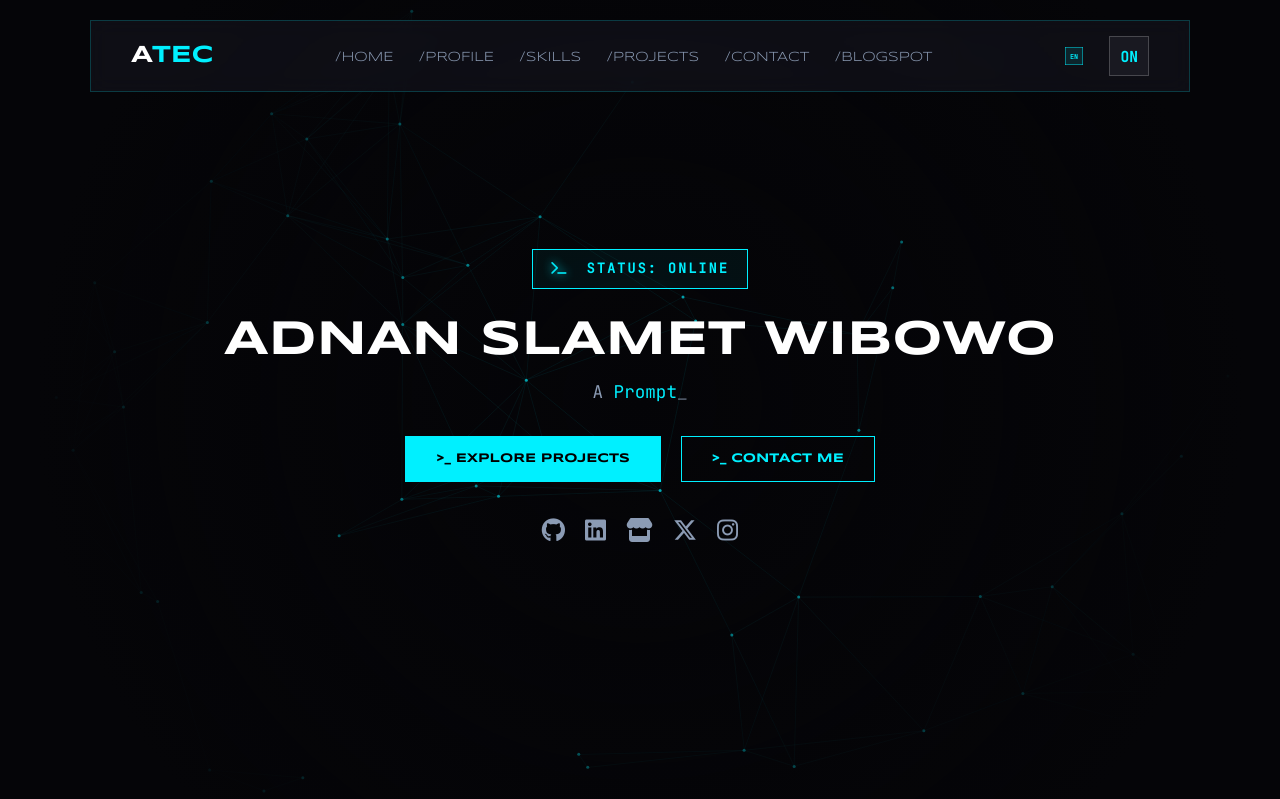
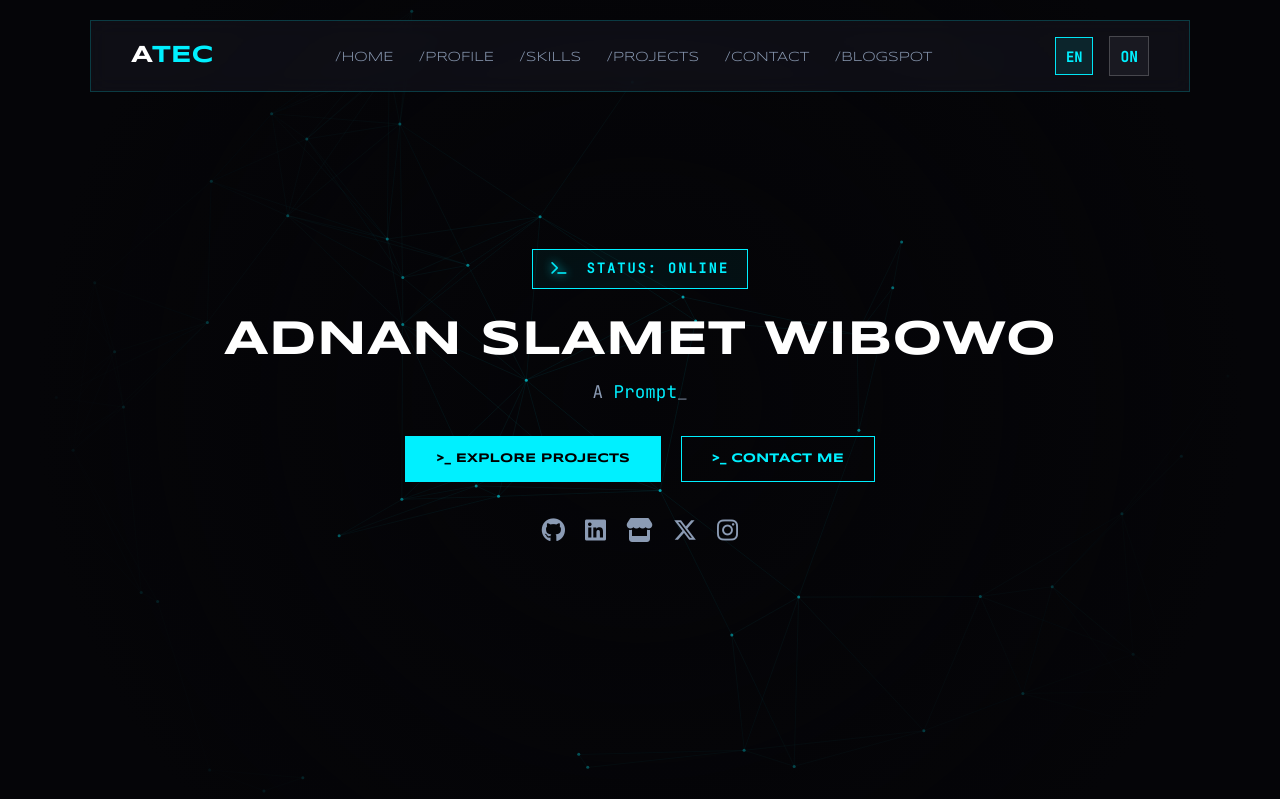
Before and after one commit to aadnanmt/MySite-Portofolio, a Flask app: page / in a window 1280 px wide, while the restyled element is pressed. Shown: the top 799 px of the page. Run offline with Flask 3, Linux system fonts and the light colour scheme; some libraries are stand-ins or nearby versions.

Commit message:
Adjust scale transformation for lang toggle button

```diff
--- a/static/css/main.css
+++ b/static/css/main.css
@@ -272,7 +272,7 @@ body {
   border-color: var(--cyan);
 }
 .lang-toggle-btn:active {
-  transform: scale(0.45);
+  transform: scale(0.95);
 }
 
 /* ======= HERO SECTION ======== */
```
